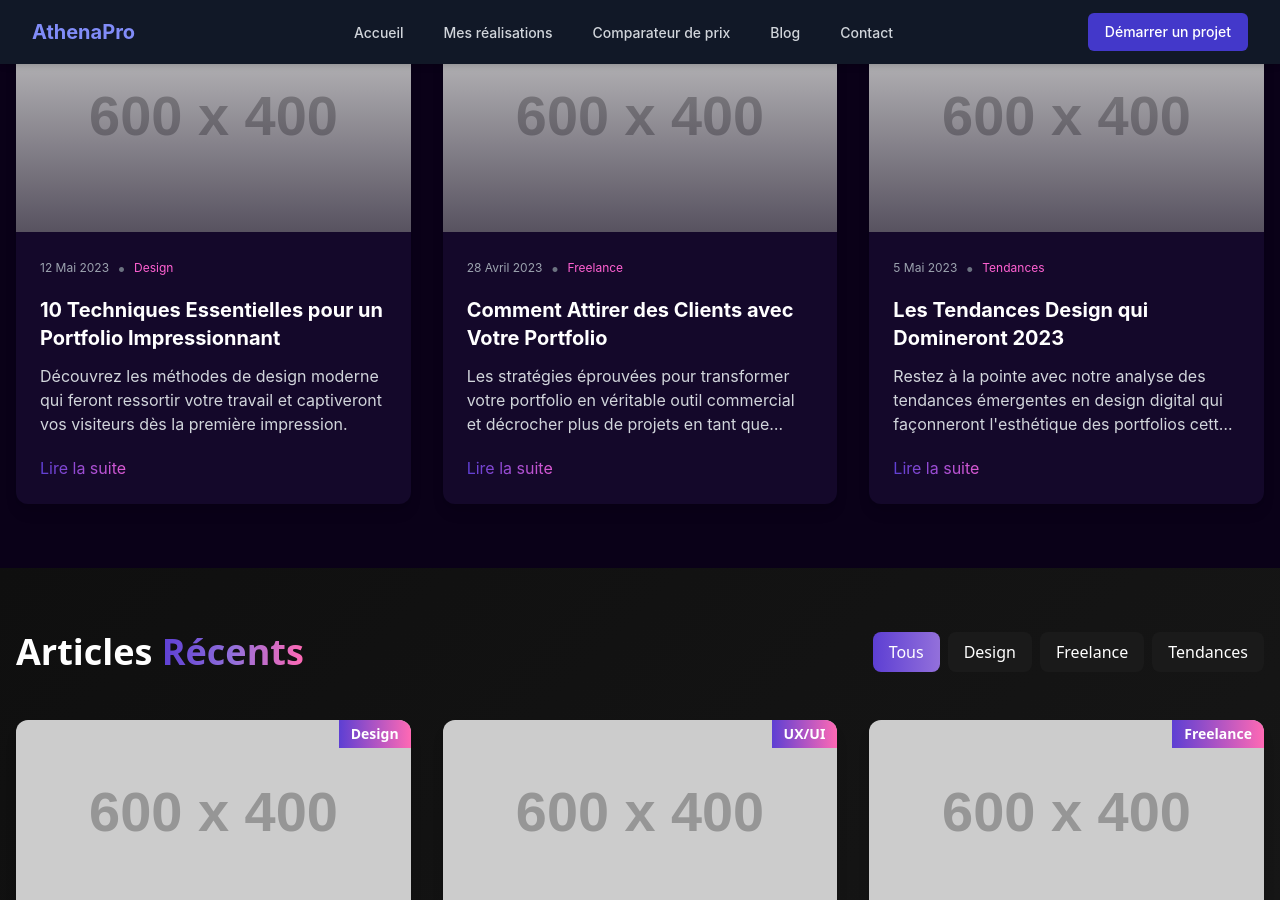
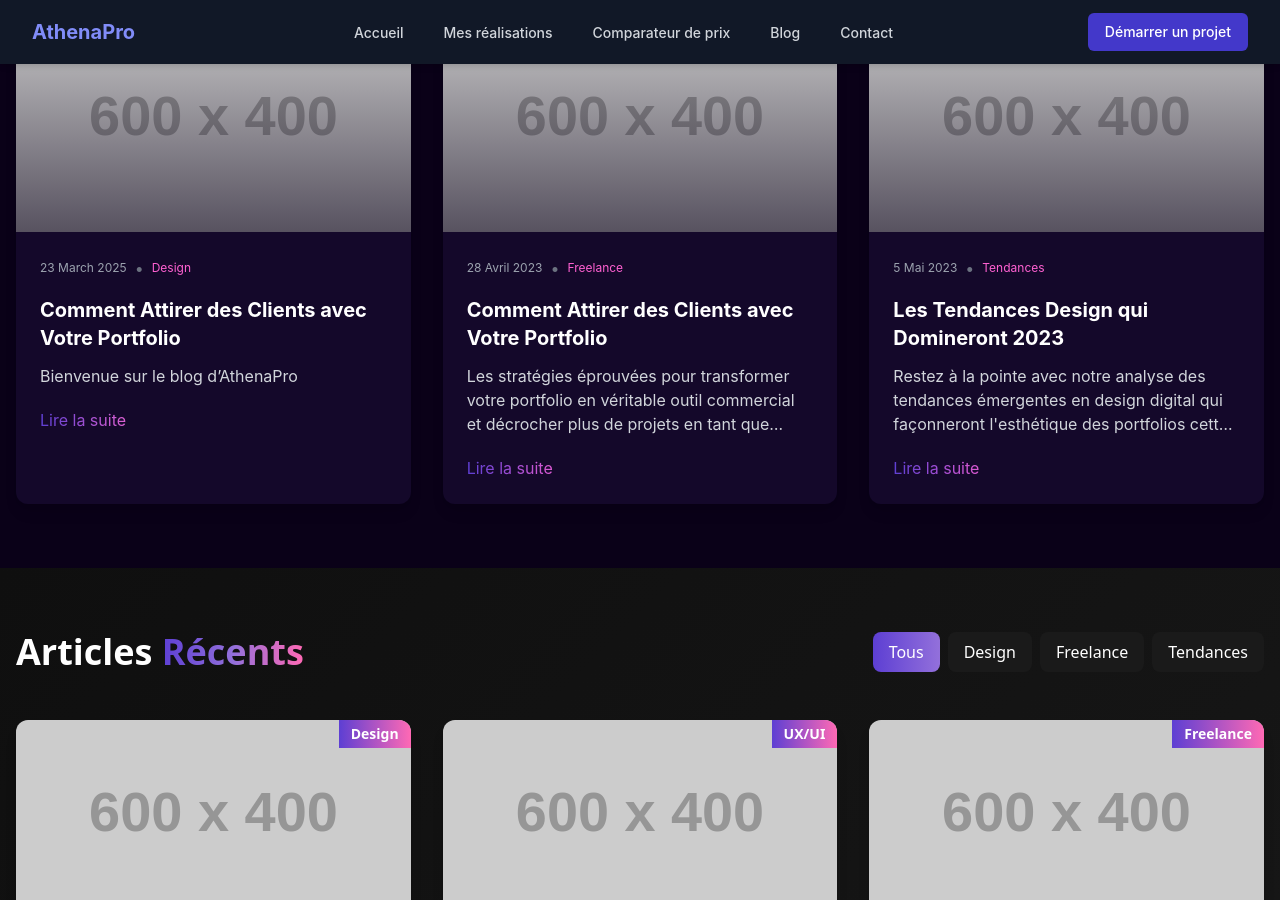
Before and after one commit to Portfolio-professionnal/AthenaPro, a Jekyll site: the page built from Blog.html, in a window 1280 px wide and 900 px high, scrolled down 578 px. Built offline with Jekyll 4.4.1, drawn with Linux system fonts in a browser that asks for light colours; nearby versions of some CDN libraries.

Commit message:
Update Blog.html

```diff
--- a/Blog.html
+++ b/Blog.html
@@ -96,34 +96,35 @@ document.addEventListener("DOMContentLoaded", function(){
       <h2 class="text-3xl md:text-4xl font-bold mb-10 text-white text-center">
         Articles <span class="bg-gradient-to-r from-[#5D3FD3] via-[#A367DC] to-[#FF61D2] text-transparent bg-clip-text">à la Une</span>
       </h2>
+            {% assign first_post = site.posts | sort: "date" | reverse | first %}
       <div class="grid grid-cols-1 md:grid-cols-2 lg:grid-cols-3 gap-8">
         <!-- Featured Post 1 -->
+          <!-- Featured Post 1 synchronisé -->
         <article class="group rounded-xl overflow-hidden bg-[#14082A] shadow-lg transform transition-all duration-300 hover:-translate-y-2">
           <div class="relative overflow-hidden">
             <img
-              src="https://placehold.co/600x400?text=portfolio design techniques"
-              alt="Techniques de design de portfolio modernes"
+              src="{{ first_post.image | default: 'https://placehold.co/600x400?text=portfolio+design+techniques' }}"
+              alt="{{ first_post.title }}"
               class="w-full h-56 object-cover transition-transform duration-500 group-hover:scale-110"
               width="600"
               height="400"
-              onerror="this.onerror=null; this.src='https://placehold.co/' + this.width + 'x' + this.height"
             />
             <div class="absolute inset-0 bg-gradient-to-t from-[#0A0118] to-transparent opacity-60"></div>
             <div class="absolute inset-0 border-2 border-transparent group-hover:border-[#A367DC] rounded-t-xl transition-all duration-300"></div>
           </div>
           <div class="p-6">
             <div class="flex items-center mb-4">
-              <span class="text-xs text-gray-400">12 Mai 2023</span>
+              <span class="text-xs text-gray-400">{{ first_post.date | date: "%d %B %Y" }}</span>
               <span class="mx-2 text-gray-500">•</span>
-              <span class="text-xs text-[#FF61D2]">Design</span>
+              <span class="text-xs text-[#FF61D2]">{{ first_post.category | default: "Design" }}</span>
             </div>
             <h3 class="text-xl font-bold mb-3 text-white group-hover:text-[#A367DC] transition-colors duration-300">
-              10 Techniques Essentielles pour un Portfolio Impressionnant
+              {{ first_post.title }}
             </h3>
             <p class="text-gray-300 mb-5 line-clamp-3">
-              Découvrez les méthodes de design moderne qui feront ressortir votre travail et captiveront vos visiteurs dès la première impression.
+              {{ first_post.excerpt | strip_html | truncate: 150 }}
             </p>
-            <a href="#" class="inline-flex items-center bg-gradient-to-r from-[#5D3FD3] to-[#FF61D2] bg-clip-text text-transparent hover:text-white transition-colors duration-300">
+            <a href="{{ first_post.url | relative_url }}" class="inline-flex items-center bg-gradient-to-r from-[#5D3FD3] to-[#FF69D2] bg-clip-text text-transparent hover:text-white transition-colors duration-300">
               Lire la suite
               <svg xmlns="http://www.w3.org/2000/svg" class="h-4 w-4 ml-2" fill="none" viewBox="0 0 24 24" stroke="currentColor">
                 <path stroke-linecap="round" stroke-linejoin="round" stroke-width="2" d="M14 5l7 7m0 0l-7 7m7-7H3" />
```
